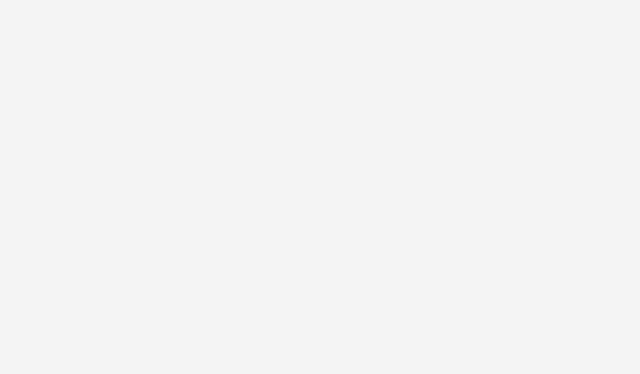
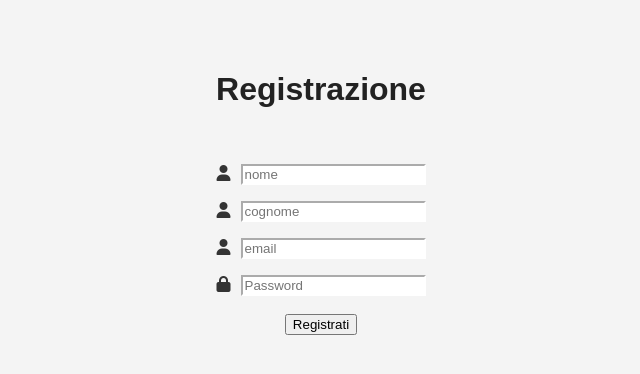
Before and after one commit to redpusha/andrea-s-store, an Angular app: page /registrazione in a window 1280 px wide. Before the commit this address led to /. Shown: the top 374 px of the page, without its empty margins (319-959 px from the left). Built offline with nearby package versions, Linux system fonts and the light colour scheme.

Commit message:
aggiunta della pagina per la registrazione e ultime modifiche

```diff
--- a/src/app/app.routes.ts
+++ b/src/app/app.routes.ts
@@ -6,11 +6,13 @@ import { PcComponent } from './pc/pc.component';
 import { LoginComponent } from './login/login.component';
 import { HomePageProductComponent } from './home-page-product/home-page-product.component';
 import { CarrelloComponent } from './carrello/carrello.component';
+import { RegistrazioneComponent } from './registrazione/registrazione.component';
 
 export const routes: Routes = [
     {path: '', redirectTo: '/home', pathMatch: 'full'},
     {path: 'home', component: HomeComponent},
     {path: 'login', component: LoginComponent},
+    {path: 'registrazione', component: RegistrazioneComponent},
     // Unica route per tutti i prodotti
     {path: 'prodotti/:categoria', component: HomePageProductComponent},
     {path: 'prodotti/telefoni/:name', component: TelefoniComponent},
--- a/src/app/home-page-product/home-page-product.component.css
+++ b/src/app/home-page-product/home-page-product.component.css
@@ -15,7 +15,7 @@ body {
 }
 
 .card {
-    width: 300px;
+    width: 350px;
     background-color: #ccffc4;
     border-radius: 8px;
     overflow: hidden;
@@ -95,3 +95,12 @@ body {
     font-weight: bold;
     line-height: 1;
 }
+
+.btn-rimuovi-elemento {
+    border: white;
+    background-color: crimson;
+    border-radius: 50%;
+    color: white;
+    margin-left: 3vw;
+    font-size: x-large;
+}
--- a/src/app/home-page-product/home-page-product.component.html
+++ b/src/app/home-page-product/home-page-product.component.html
@@ -27,6 +27,9 @@
             <i class="fas fa-shopping-cart"></i>
             Aggiungi Al Carrello
           </button>
+          <button *ngIf = "getCountFromProduct(prodotto) > 0" class="btn-rimuovi-elemento" (click) = "callRimuoviElemento(prodotto)">
+            <i class="fa-solid fa-minus"></i>
+          </button>
           <span *ngIf = "getCountFromProduct(prodotto) > 0" class="badge">
             {{ getCountFromProduct(prodotto) }}
           </span>
--- a/src/app/home-page-product/home-page-product.component.ts
+++ b/src/app/home-page-product/home-page-product.component.ts
@@ -120,5 +120,9 @@ export class HomePageProductComponent implements OnInit {
         this.listaMap.push({ name, count });
       }
     }
+  };
+
+  callRimuoviElemento(name: string) {
+    this.carrello.rimuoviProdotto(name);
   }
 }
--- a/src/app/login/login.component.css
+++ b/src/app/login/login.component.css
@@ -110,3 +110,16 @@ h1 {
     text-align: center;
     font-weight: 500;
 }
+
+.signup-button {
+    background-color: #4dc91d;
+    color: white;
+    padding: 12px 24px;
+    border: none;
+    border-radius: 4px;
+    font-size: 16px;
+    cursor: pointer;
+    transition: background-color 0.3s;
+    width: 100%;
+    margin-top: 16px;
+}
--- a/src/app/login/login.component.html
+++ b/src/app/login/login.component.html
@@ -1,7 +1,7 @@
 <div class="div-form">
     <h1>Andrea's Store</h1>
 
-    <form [ngClass]="'form1'" [formGroup]="credenziali" (ngSubmit)="logOnClick()">
+    <form [ngClass]="'form1'" [formGroup]="credenziali">
         <div class="input-group">
             <i class="fas fa-user"></i>
             <input type="text" placeholder="Username" id="username" formControlName="username">
@@ -12,8 +12,10 @@
             <input type="password" id="password" placeholder="Password" formControlName="password">
         </div>
 
-        <button type="submit" [ngClass]="'login-button'">Login</button>
+        <button type="submit" [ngClass]="'login-button'" (click)="logOnClick()">Login</button>
+        <button type="submit" [ngClass]="'signup-button'" (click)="signup()">Registrati</button>
 
         <p *ngIf="errorP" class="error-message">Credenziali Errate</p>
     </form>
+
 </div>
--- a/src/app/login/login.component.ts
+++ b/src/app/login/login.component.ts
@@ -28,4 +28,8 @@ export class LoginComponent {
       this.errorP = true;
     }
   }
+
+  signup() {
+    this.router.navigate(['registrazione']);
+  }
 }
--- /dev/null
+++ b/src/app/registrazione/registrazione.component.css
@@ -0,0 +1,19 @@
+.div-form{
+    text-align: center;
+    align-items: center;
+}
+
+input {
+    border-color: white;
+    margin-top: 2vh;
+}
+
+i {
+    margin-right: 10px;
+}
+
+.error-msg {
+    text-align: center;
+    margin-top: 30px;
+    color: red;
+}
--- /dev/null
+++ b/src/app/registrazione/registrazione.component.html
@@ -0,0 +1,34 @@
+<h1>Registrazione</h1>
+
+<br>
+
+<div class="div-form">
+    <form action="" [formGroup]="credenzialiRegistrazione">
+        <div class="input-group">
+            <i class="fas fa-user"></i>
+            <input type="text" placeholder="nome" id="nome" formControlName="nome">
+        </div>
+
+        <div class="input-group">
+            <i class="fas fa-user"></i>
+            <input type="text" placeholder="cognome" id="cognome" formControlName="cognome">
+        </div>
+
+        <div class="input-group">
+            <i class="fas fa-user"></i>
+            <input type="email" placeholder="email" id="email" formControlName="email">
+        </div>
+
+        <div class="input-group">
+            <i class="fas fa-lock"></i>
+            <input type="password" id="password" placeholder="Password" formControlName="password">
+        </div>
+
+        <br>
+
+        <button (click)="signUp()" type="submit">Registrati</button>
+
+        <p *ngIf="error" class="error-msg">inserire tutti i dati</p>
+    </form>
+
+</div>
--- /dev/null
+++ b/src/app/registrazione/registrazione.component.ts
@@ -0,0 +1,44 @@
+import { Component, importProvidersFrom } from '@angular/core';
+import { FormsModule, FormControl, FormGroup, ReactiveFormsModule, Validators } from '@angular/forms';
+import { Utente } from '../models/utente.model';
+import { ServiceLoginService } from '../servizioLogin/service-login.service';
+import { Router } from '@angular/router';
+import { CommonModule } from '@angular/common';
+
+@Component({
+  selector: 'app-registrazione',
+  imports: [ReactiveFormsModule, FormsModule, CommonModule],
+  templateUrl: './registrazione.component.html',
+  styleUrl: './registrazione.component.css'
+})
+export class RegistrazioneComponent {
+
+  error: boolean = false;
+
+  credenzialiRegistrazione = new FormGroup({
+    nome: new FormControl('', [Validators.required]),
+    cognome: new FormControl('', [Validators.required]),
+    email: new FormControl('', [Validators.email, Validators.required]),
+    password: new FormControl('', [Validators.required])
+  });
+
+  nuovoUtente: Utente = {username: '', password: ''};
+
+  constructor (
+    private servizioLogin: ServiceLoginService,
+    private router: Router
+  ) {}
+
+  signUp(): boolean {
+    if (this.servizioLogin.registrazione(this.credenzialiRegistrazione.value.nome??'', this.credenzialiRegistrazione.value.password??'')
+      && this.credenzialiRegistrazione.value.password != ''
+      && this.credenzialiRegistrazione.value.nome != ''
+      && this.credenzialiRegistrazione.value.cognome != ''
+      && this.credenzialiRegistrazione.value.email != '') {
+      this.router.navigate(['home']);
+      return this.error = false;
+    } else {
+      return this.error = true;
+    }
+  }
+}
--- a/src/app/servizioLogin/service-login.service.ts
+++ b/src/app/servizioLogin/service-login.service.ts
@@ -3,6 +3,7 @@ import { CanActivate } from '@angular/router';
 import { Utente } from '../models/utente.model';
 import { Router } from '@angular/router';
 import { BehaviorSubject, Observable } from 'rxjs';
+import { TypeofExpression } from '@angular/compiler';
 
 @Injectable({
   providedIn: 'root'
@@ -14,6 +15,7 @@ export class ServiceLoginService {
   user$: Observable<Utente | null> = this.userSubject.asObservable();
   private user: Utente = {username: "", password: ""};
   private signedUpUsers: Utente[] = [{username: "andrea28", password: "12345"}];
+  private signUpUser: Utente = {username: "", password: ""};
 
   logIn (username: string, password: string): boolean {
     this.signedUpUsers.forEach(utente => {
@@ -39,4 +41,9 @@ export class ServiceLoginService {
   logStatus (): boolean {
     return this.isLoggedIn;
   }
+
+  registrazione(username: string, password: string) {
+    this.signedUpUsers.push({username: username, password: password});
+    return true;
+  }
 }
```
Also changed, not shown: src/assets/btn-remove/remove.png (added), 1 other file (tests, documents, lock files or other folders).
